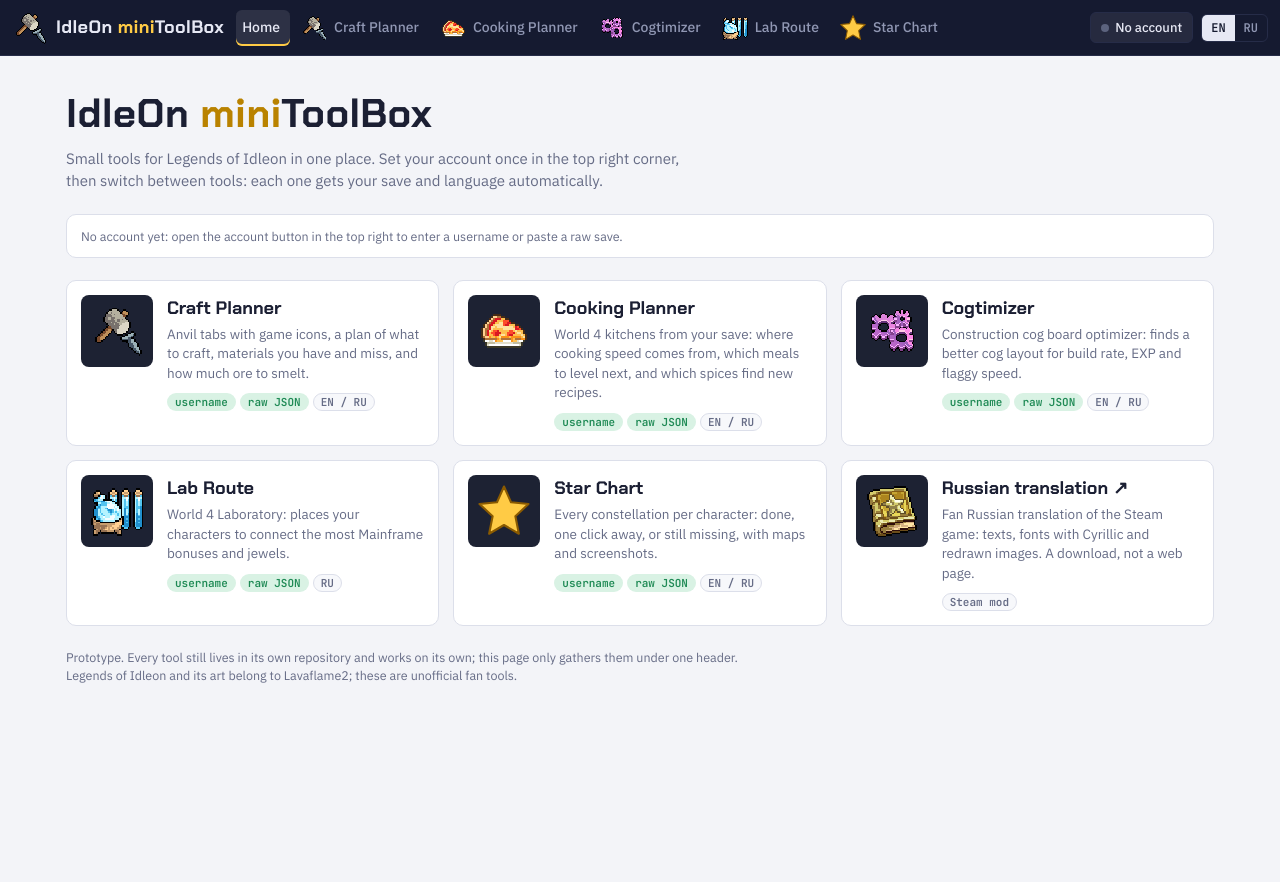
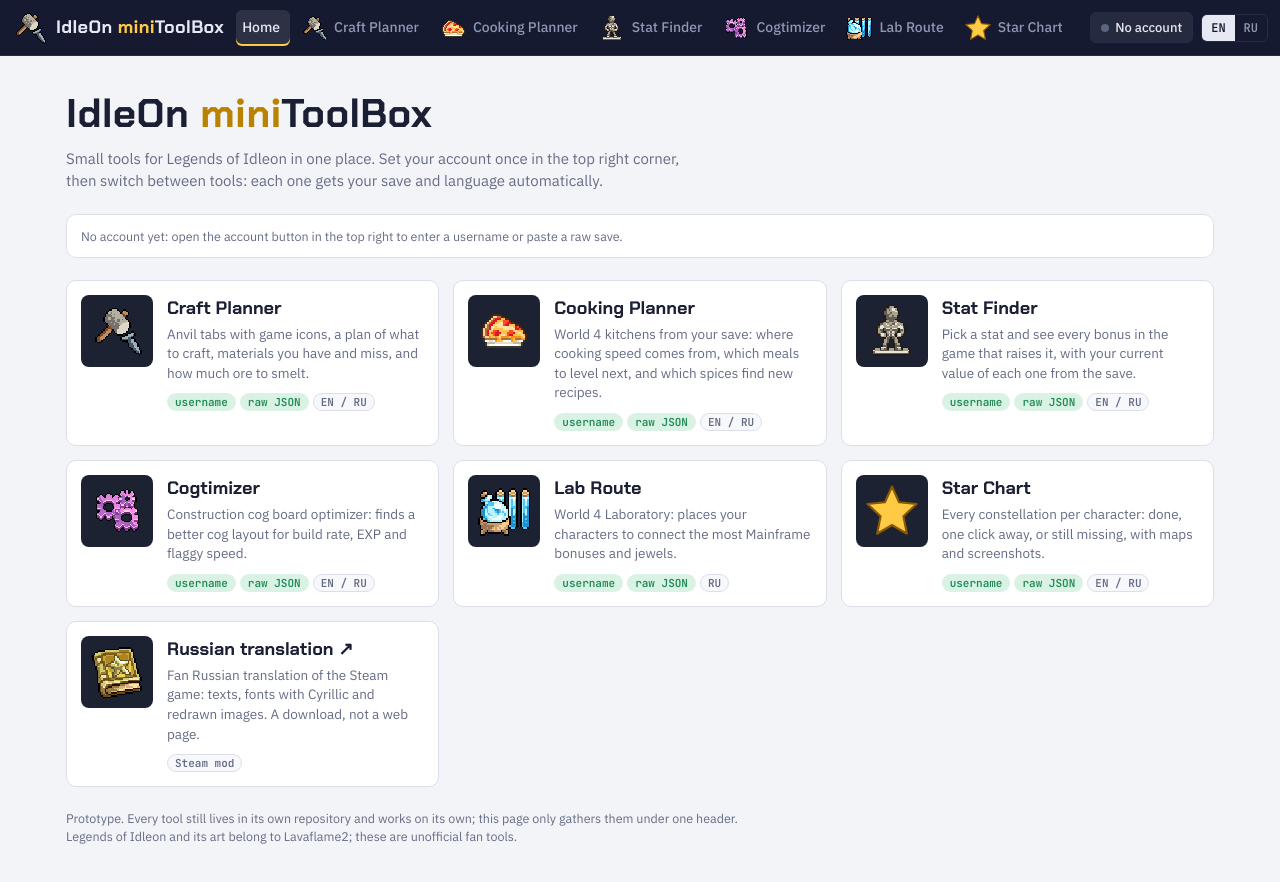
Before and after one commit to StimDesu/idleon-minitoolbox, a plain HTML site: page index.html in a window 1280 px wide. Before the commit the page ends 800 px from the top, so only its background shows below. Drawn offline with Linux system fonts and the light colour scheme.

Commit message:
Add Stat Finder to the toolbox
Co-Authored-By: Claude Opus 5.5 <noreply@anthropic.com>

```diff
--- a/index.html
+++ b/index.html
@@ -4,7 +4,7 @@
 <meta charset="utf-8">
 <meta name="viewport" content="width=device-width, initial-scale=1, viewport-fit=cover">
 <title>IdleOn miniToolBox</title>
-<meta name="description" content="Small Legends of Idleon tools in one place: anvil craft planner, cooking planner, cog optimizer, lab route, star chart. One account, EN/RU.">
+<meta name="description" content="Small Legends of Idleon tools in one place: anvil craft planner, cooking planner, stat finder, cog optimizer, lab route, star chart. One account, EN/RU.">
 <link rel="icon" href="img/craft.png">
 <link rel="stylesheet" href="https://fonts.googleapis.com/css2?family=Chakra+Petch:wght@500;700&family=IBM+Plex+Sans:wght@400;500;600&family=JetBrains+Mono:wght@400;600&display=swap">
 <style>
@@ -157,6 +157,12 @@ const TOOLS = [
     nick:{ input:"#nick", form:"#nickForm" }, raw:{ input:"#save", btn:"#go" },
     en:{ name:"Cooking Planner", desc:"World 4 kitchens from your save: where cooking speed comes from, which meals to level next, and which spices find new recipes." },
     ru:{ name:"Планировщик кулинарии", desc:"Кухни 4-го мира по вашему сохранению: откуда скорость готовки, какие блюда качать дальше и какими специями открыть новые рецепты." },
+    tags:["nick","raw","enru"] },
+  { id:"stats", icon:"stats.png", url:"/idleon-stat-finder/", repo:"idleon-stat-finder", hashNick:true,
+    langKey:"sf-lang", srcKey:"sf-src", hide:".wrap > header, .wrap > div.card:has(#nickForm)",
+    nick:{ input:"#nick", form:"#nickForm" }, raw:{ input:"#save", btn:"#go" },
+    en:{ name:"Stat Finder", desc:"Pick a stat and see every bonus in the game that raises it, with your current value of each one from the save." },
+    ru:{ name:"Поиск бонусов", desc:"Выберите стат и посмотрите все бонусы в игре, которые его поднимают, с текущим значением каждого из сохранения." },
     tags:["nick","raw","enru"] },
   { id:"cogs", icon:"cogs.png", url:"/cogtimizer/", repo:"cogtimizer",
     langKey:"lang", hide:null,
```
Also changed, not shown: img/stats.png (added), 1 other file.
